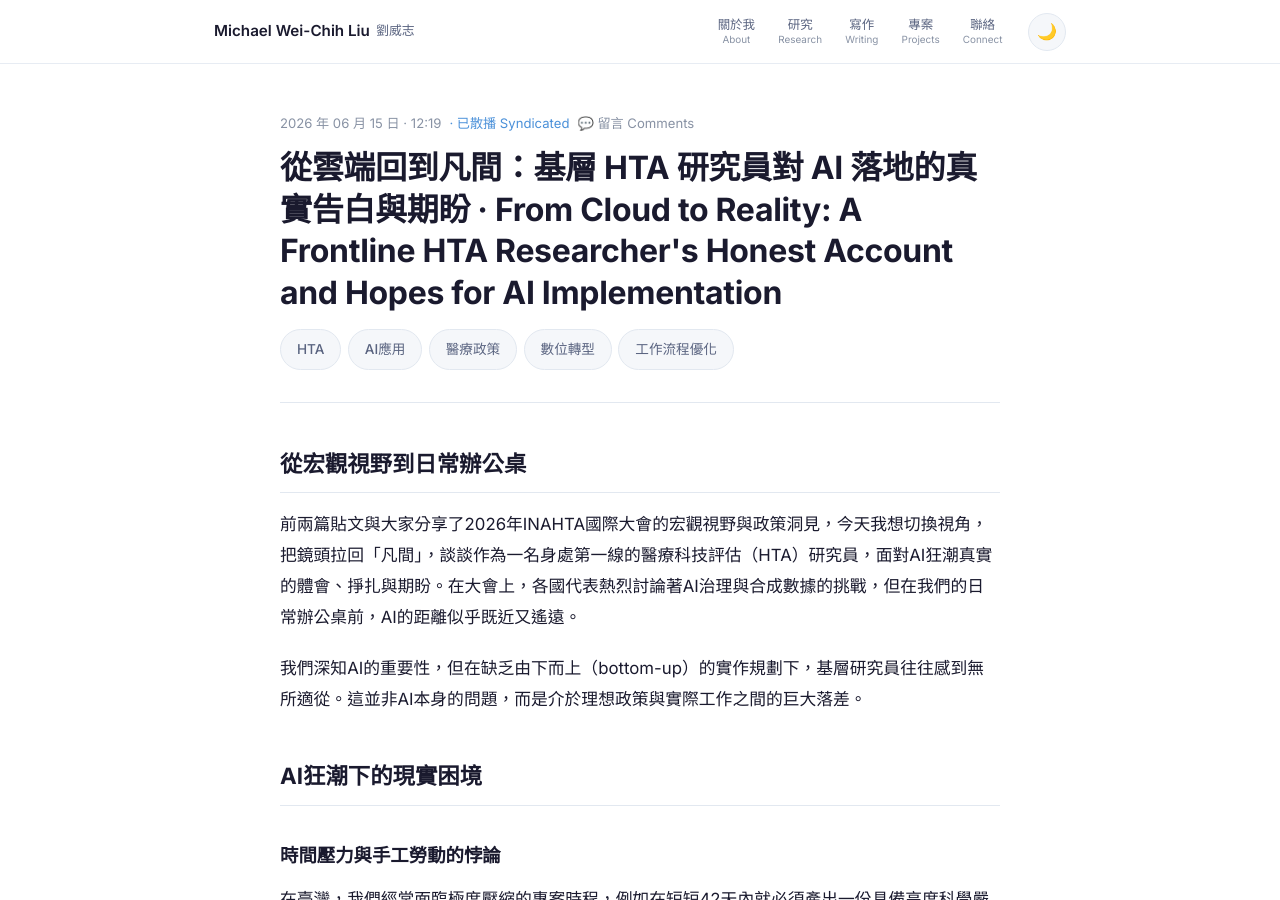
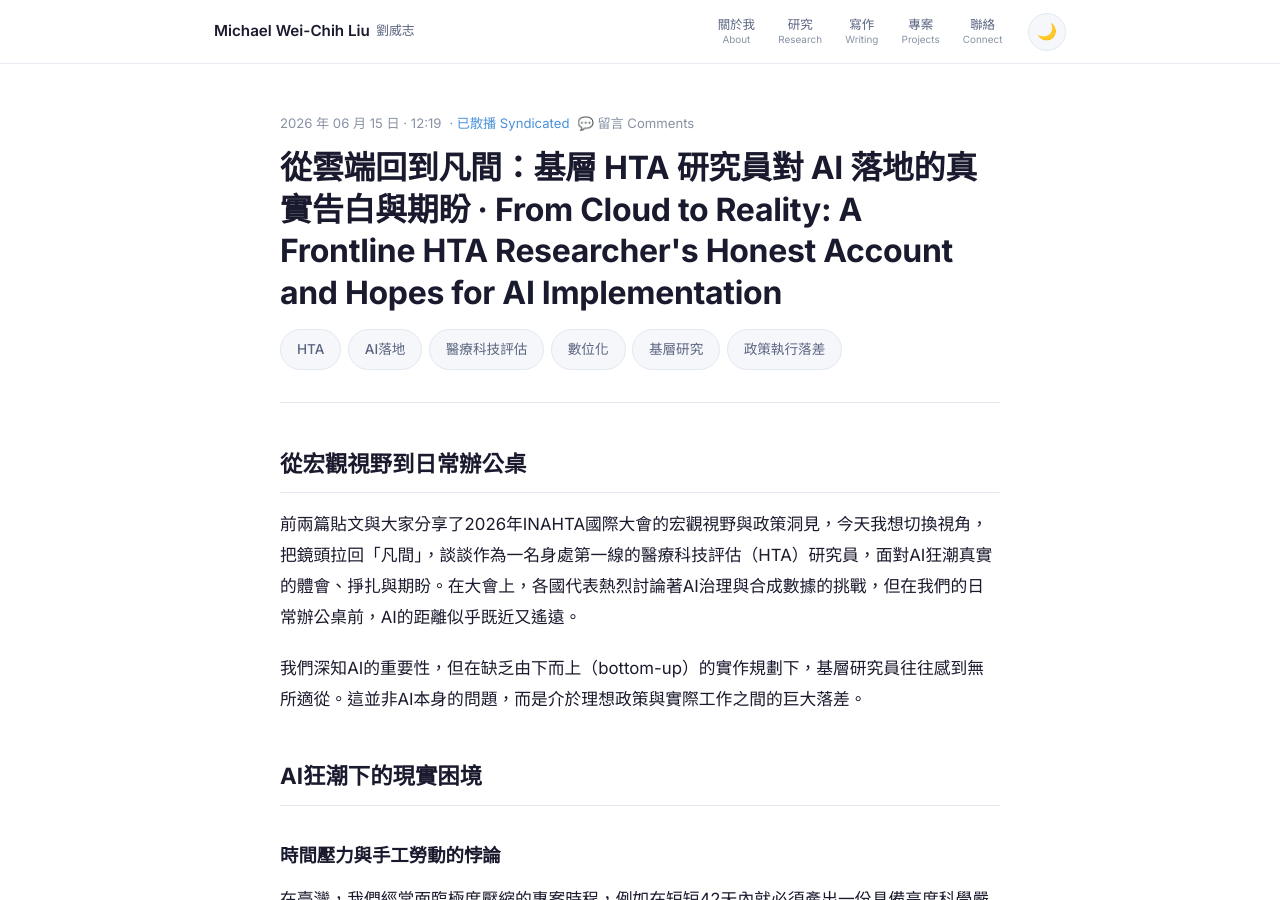
Before and after one commit to liuweichihtw-0624/liuweichihtw-0624.github.io, a Jekyll site: the page built from _posts/2026-06-15-ai-hta-groundwork-implementation.md, in a window 1280 px wide and 900 px high. Built offline with Jekyll 4.4.1, drawn with Linux system fonts in a browser that asks for light colours; comment, search, counter and statistics services are not loaded.

Commit message:
retag: update tags for 2026-06-15-ai-hta-groundwork-implementation.md

```diff
--- a/_posts/2026-06-15-ai-hta-groundwork-implementation.md
+++ b/_posts/2026-06-15-ai-hta-groundwork-implementation.md
@@ -2,7 +2,7 @@
 layout: post
 title: "從雲端回到凡間：基層 HTA 研究員對 AI 落地的真實告白與期盼 · From Cloud to Reality: A Frontline HTA Researcher's Honest Account and Hopes for AI Implementation"
 date: 2026-06-15 12:19:25 +0800
-tags: [HTA, AI應用, 醫療政策, 數位轉型, 工作流程優化]
+tags: ["HTA", "AI落地", "醫療科技評估", "數位化", "基層研究", "政策執行落差"]
 publish: true
 syndicate: [linkedin]
 excerpt: "作為基層HTA研究員，面對AI狂潮時感到既近又遠。不是AI不重要，而是缺乏自下而上的實作規劃與受控的內部環境。"
```
